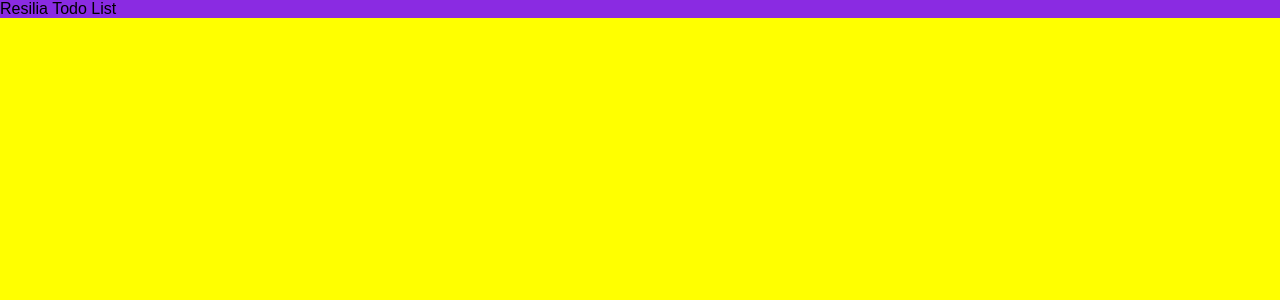
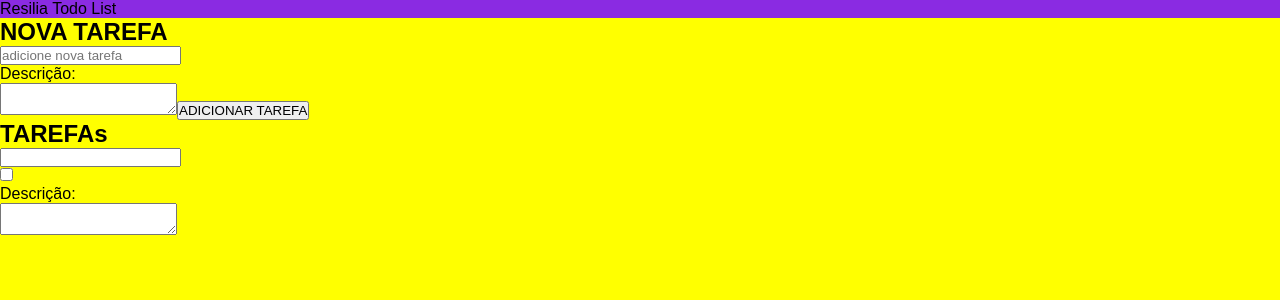
Before and after one commit to AndreFelipeMoura/ToDo-List, a React (Vite) app: page / in a window 1280 px wide. Shown: the top 300 px of the page. Built offline with nearby package versions, Linux system fonts and the light colour scheme.

Commit message:
inputs/button das tarefas

```diff
--- a/src/components/list/List.jsx
+++ b/src/components/list/List.jsx
@@ -4,10 +4,50 @@ import Header from "../header/Header";
 
 
 function List() {
-    return(
-    <div>
+return(
+<>
     <Header />
-    </div>
+    <div className="container">
+        <section className="list">
+
+            <h2 className=""> NOVA TAREFA </h2>
+            <form className="form-input-add">
+                <div>
+                    <input placeholder='adicione nova tarefa' type="text" />
+                    <p> Descrição: </p>
+                    <textarea />
+
+
+                    <button> ADICIONAR TAREFA </button>
+                    </div>
+            </form>
+
+    </section>
+    <section>
+    <h2 className=""> TAREFAs </h2>
+            <form className = "form-input-task">
+                <div>
+                    <ul>
+                        <li>
+                            <div>
+                                <label>
+                                    <input></input>
+                                </label>
+                            </div>
+                        </li>
+                    </ul>
+                    <input type="checkbox"  />
+                    <p> Descrição: </p>
+                    <textarea />
+
+
+                    </div>
+            </form>
+
+    </section>
+
+    </div></>
+
     )
 }
 
```
